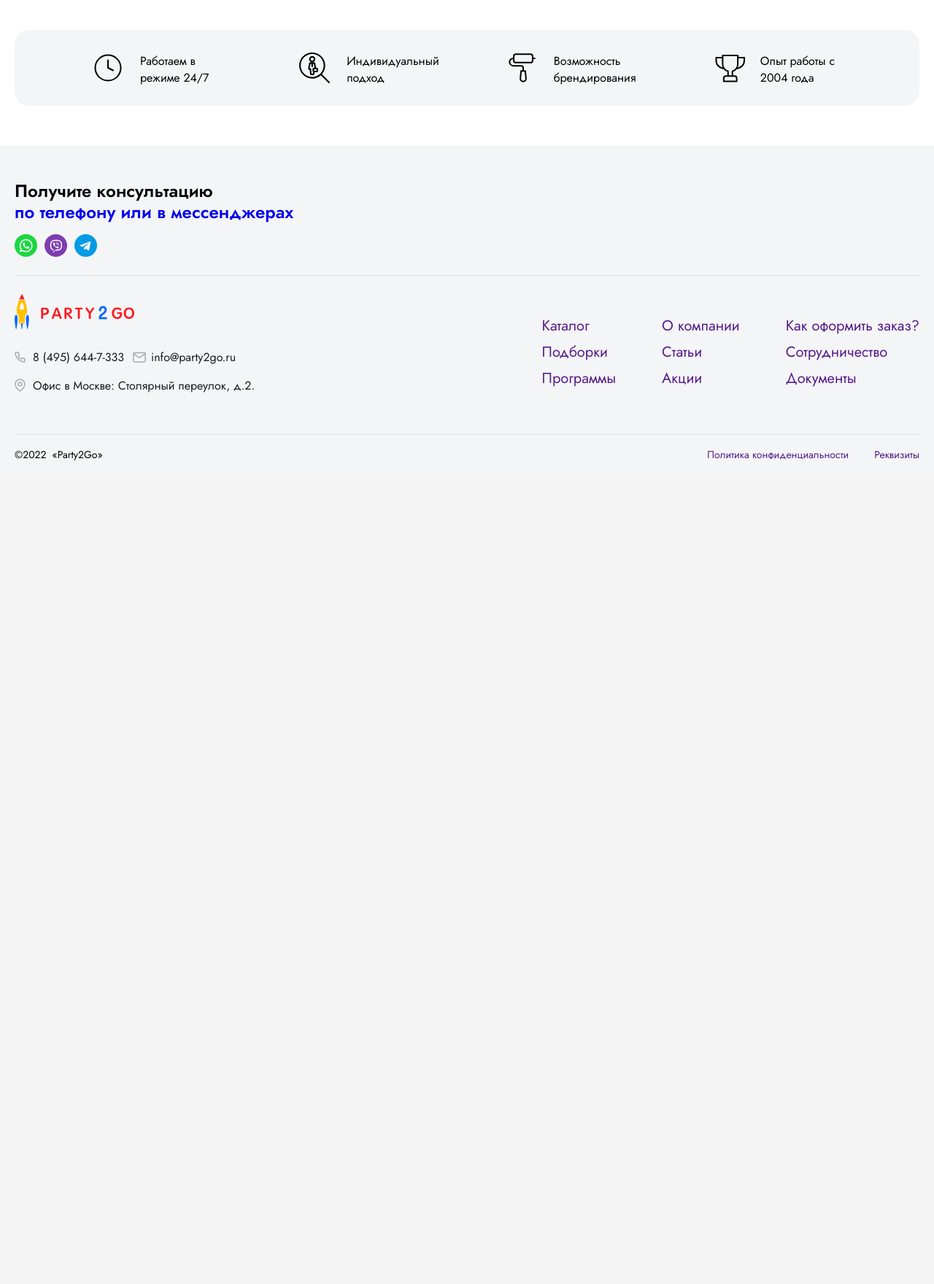
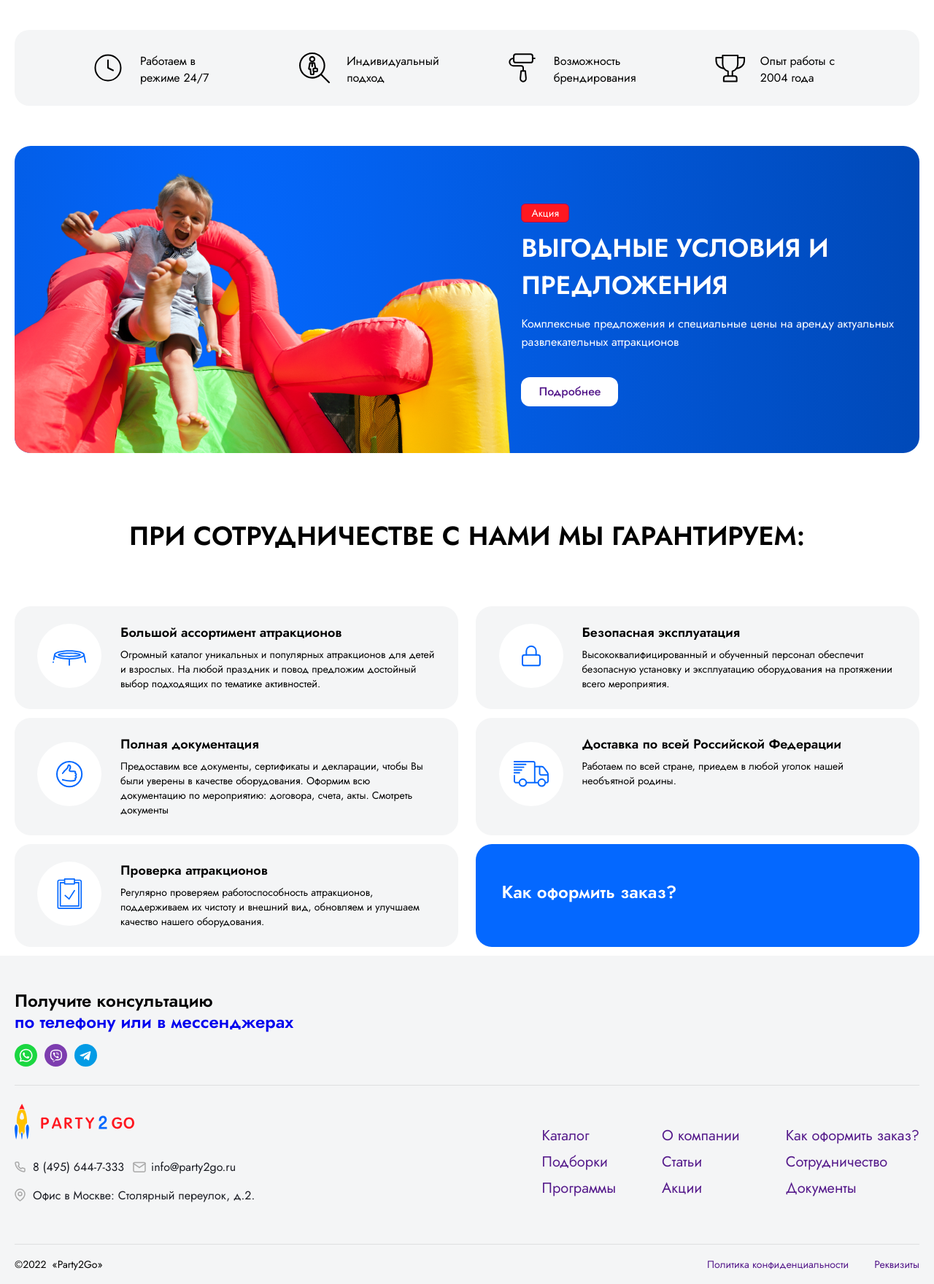
Before and after one commit to YaroslavFr/party2go, a PHP site: page / in a window 1280 px wide. Shown: the part 734-2494 px from the top of the page at 73% size. Before the commit the page ends 1366 px from the top, so only its background shows below. Run offline with PHP 8.4, Linux system fonts and the light colour scheme; some web fonts are replaced.

Commit message:
offer and with us blocks

```diff
--- a/index.html
+++ b/index.html
@@ -60,7 +60,7 @@
 							<div class="entertainment__list-item-description">яркие, веселые, красочные забавы на улице</div>
 						</div>
 						<img src="img/image_2315.jpg" alt="">
-					<a href="/" class="entertainment__list-catalog-link">Перейти в каталог</a>
+						<a href="/" class="entertainment__list-catalog-link button-light">Перейти в каталог</a>
 					</div>
 					<div class="entertainment__list-item">
 						<div class="entertainment__list-text-area">
@@ -91,6 +91,44 @@
 					</div>
 					<div class="advantages__item" style="background-image:url('img/cup.svg')">
 						Опыт работы с 2004 года
+					</div>
+				</div>
+				<div class="profitable__offer">
+					<div class="profitable__offer-text-area">
+						<div>
+							<div class="profitable__offer-tag">Акция</div>
+							<div class="profitable__offer-title">Выгодные условия и предложения</div>
+							<div class="profitable__offer-text">Комплексные предложения и специальные цены на аренду актуальных развлекательных аттракционов</div>
+							<a href="" class="profitable__offer-button button-light">Подробнее</a>
+						</div>
+					</div>
+				</div>
+				<div class="with__us">
+					<h2>При сотрудничестве с нами мы гарантируем:</h2>
+					<div class="with__us-blocks">
+						<div class="with__us-blocks-item" style="background-image:url('img/with__us-1.svg')">
+							<div class="with__us-blocks-title">Большой ассортимент аттракционов</div>
+							<div class="with__us-blocks-descr">Огромный каталог уникальных и популярных аттракционов для детей и взрослых. На любой праздник и повод предложим достойный выбор подходящих по тематике активностей.</div>
+						</div>
+						<div class="with__us-blocks-item" style="background-image:url('img/with__us-2.svg')">
+							<div class="with__us-blocks-title">Безопасная эксплуатация</div>
+							<div class="with__us-blocks-descr">Высококвалифицированный и обученный персонал обеспечит безопасную установку и эксплуатацию оборудования на протяжении всего мероприятия.</div>
+						</div>
+						<div class="with__us-blocks-item" style="background-image:url('img/with__us-3.svg')">
+							<div class="with__us-blocks-title">Полная документация</div>
+							<div class="with__us-blocks-descr">Предоставим все документы, сертификаты и декларации, чтобы Вы были уверены в качестве оборудования. Оформим всю документацию по мероприятию: договора, счета, акты. Смотреть документы</div>
+						</div>
+						<div class="with__us-blocks-item" style="background-image:url('img/with__us-4.svg')">
+							<div class="with__us-blocks-title">Доставка по всей Российской Федерации</div>
+							<div class="with__us-blocks-descr">Работаем по всей стране, приедем в любой уголок нашей необъятной родины.</div>
+						</div>
+						<div class="with__us-blocks-item" style="background-image:url('img/with__us-5.svg')">
+							<div class="with__us-blocks-title">Проверка аттракционов</div>
+							<div class="with__us-blocks-descr">Регулярно проверяем работоспособность аттракционов, поддерживаем их чистоту и внешний вид, обновляем и улучшаем качество нашего оборудования.</div>
+						</div>
+						<div class="with__us-blocks-item with__us-how">
+							<div class="with__us-blocks-title">Как оформить заказ?</div>
+						</div>
 					</div>
 				</div>
 			</div>
--- a/style.css
+++ b/style.css
@@ -9,6 +9,13 @@ html,body{
 
 h1,h2,h3,p,div,a,input,textarea,span{
 	font-family: 'Jost';
+}
+h2{
+	text-align: center;
+	font-size: 36px;
+	line-height: 48px;
+	text-transform: uppercase;
+	font-weight: 600;
 }
 a{
 	text-decoration: none;
@@ -221,6 +228,7 @@ main{
     grid-column-gap: 34px;
     display: grid;
 }
+
 .entertainment__list-item:first-child .entertainment__list-text-area{
     margin-top: 36px;
     margin-left: 60px;
@@ -300,10 +308,12 @@ main{
 	border-top:0
 }
 .entertainment__list-catalog-link{
+	bottom: 11%;
+    left: 6%;
 	position: absolute;
+}
+.button-light{
     padding: 15px 28px 15px;
-    bottom: 11%;
-    left: 6%;
     background: #fff;
     z-index: 3;
     border-radius: 12px;
@@ -341,6 +351,108 @@ main{
     padding-right: 92px;
     height: 50%;
 	background-position-y: 50%;
+}
+.profitable__offer{
+	background: radial-gradient(76.7% 707.77% at 23.3% 72.57%, #0468FF 0%, #0049B8 100%) /* warning: gradient uses a rotation that is not supported by CSS and may not behave as expected */;
+	border-radius: 22px;
+	height: 421px;
+	position: relative;
+	overflow: hidden;
+}
+.profitable__offer:after{
+	content:"";
+	position: absolute;
+	width: 682px;
+	height: 385px;
+	bottom:0;
+	background: url('img/child.png') no-repeat;
+}
+.profitable__offer-text-area{
+	width: 44%;
+	height:100%;
+	color:#fff;
+	margin-left:auto;
+	align-items: center;
+	display:flex;
+	flex-wrap: wrap;
+}
+.profitable__offer-text-area > div{
+	margin-top: 15px;
+}
+.profitable__offer-tag{
+	background: #FF1820;
+	border: 1px solid #AB0F56;
+	box-sizing: border-box;
+	border-radius: 6px;
+	display:inline-block;
+	font-size: 14px;
+	line-height: 20px;
+	text-align: center;
+	padding: 2px 13px;
+}
+.profitable__offer-title{
+	font-weight: 600;
+	font-size: 35px;
+	line-height: 51px;
+	text-transform: uppercase;
+	margin-bottom: 15px;
+	margin-top: 10px;
+}
+.profitable__offer-text{
+	line-height: 155%;
+}
+.profitable__offer-button{
+    margin-top: 36px;
+	padding: 10px 24px;
+    font-size: 16px;
+    display: inline-block;
+}
+.with__us{
+	margin-top: 90px;
+
+}
+.with__us-blocks{
+	margin-top: 72px;
+	display: flex;
+	flex-wrap: wrap;
+	justify-content: space-between;
+}
+.with__us-blocks-item{
+	width: 49%;
+    margin-bottom: 12px;
+    padding-top: 24px;
+    padding-left: 145px;
+	padding-right: 30px;
+    padding-bottom: 25px;
+    box-sizing: border-box;
+    background-repeat: no-repeat;
+    background-color: #F4F5F6;
+    border-radius: 22px;
+    background-position: 6% 45%;
+}
+.with__us-blocks-title{
+	font-size: 18px;
+	line-height: 24px;
+	font-weight: 600;
+	margin-bottom: 8px;
+}
+.with__us-blocks-descr{
+	font-size: 14px;
+	line-height: 20px;
+}
+.with__us-how{
+	display: flex;
+	align-items: center;
+	color:#fff;
+	background-color: #0468FF;
+}
+.with__us-how .with__us-blocks-title{
+	font-weight: 600;
+	font-size: 24px;
+	line-height: 32px;
+}
+.with__us-how.with__us-blocks-item{
+	padding-left: 35px;
 }
 .page__caption{
 	background:blue;
```
Also changed, not shown: img/child.png (added), img/with__us-1.svg (added), img/with__us-2.svg (added), img/with__us-3.svg (added), img/with__us-4.svg (added), img/with__us-5.svg (added). Lines whose indentation alone changed are shown as unchanged.
